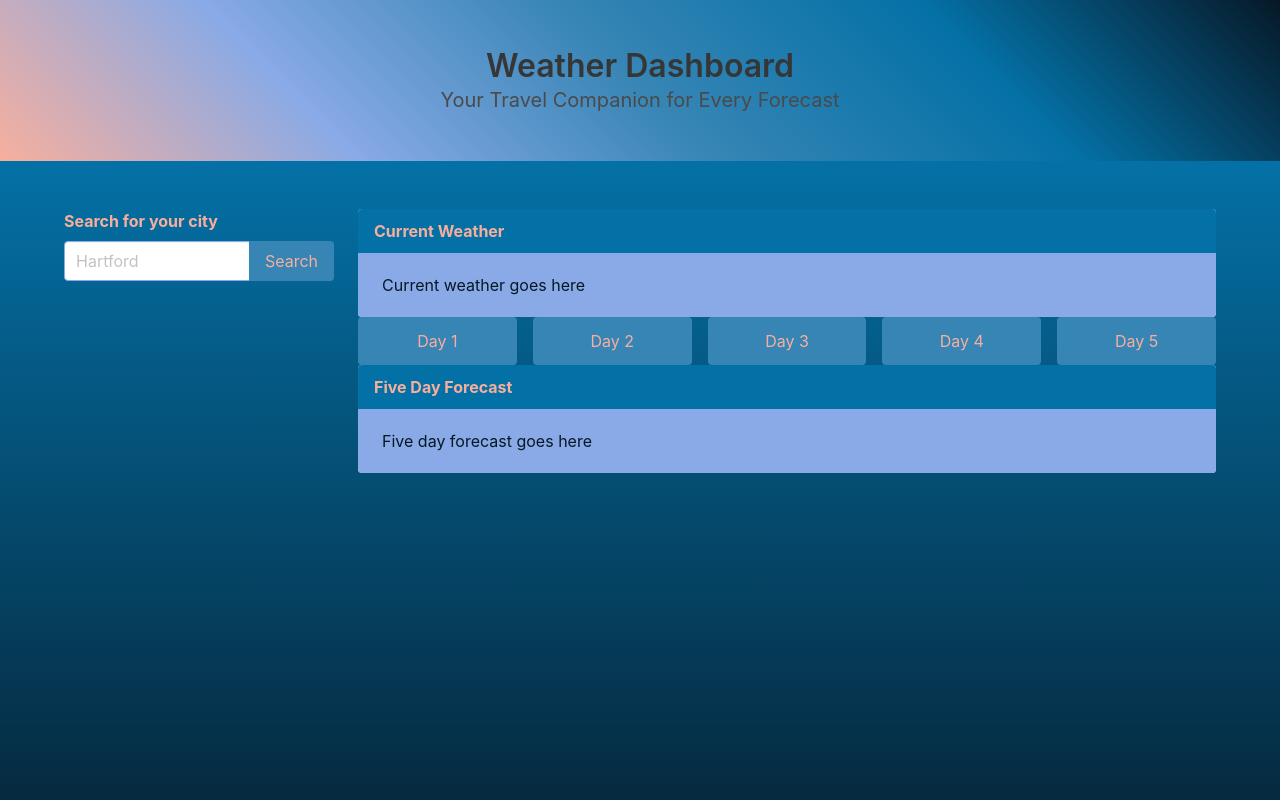
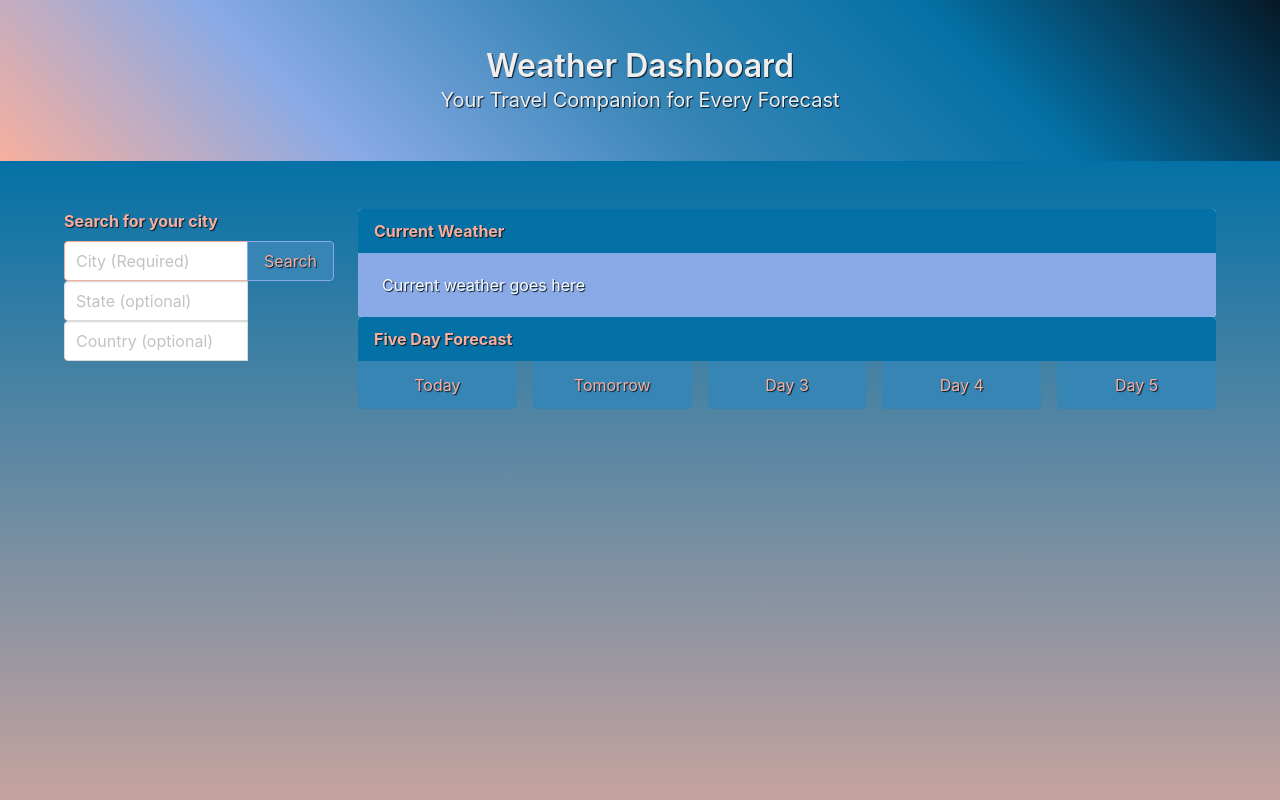
Before and after one commit to KitKatKernel/Weather-Dashboard, a plain HTML site: page index.html in a window 1280 px wide. Shown: the top 800 px of the page. Drawn offline with nearby package versions, Linux system fonts and the light colour scheme.

Commit message:
Updated index.html, styles.css, script.js.  Started working on API functionality in script.js.  Updated index.html to include state and country optionals, may remove if not needed later.  Did test API and my town returned the top result in england, so that's my solution for now.  Stylized some more of the page in style.css to look like dusk, morning, afternoon, sunset, night colors.

```diff
--- a/assets/css/style.css
+++ b/assets/css/style.css
@@ -32,42 +32,65 @@
     --gradient-radial: radial-gradient(var(--melon), var(--vista-blue), var(--blue-ncs), var(--honolulu-blue), var(--rich-black));
   }
 
+  .title {
+    color: #eeeeee;
+    text-shadow: 1px 1px 1px var(--rich-black-hsl);
+  }
+
+  .subtitle {
+    color: #eeeeee;
+    text-shadow: 1px 1px 1px var(--rich-black-hsl);
+  }
+
   .gradient-background {
-    background: linear-gradient(var(--honolulu-blue), var(--rich-black));
+    background: linear-gradient(var(--honolulu-blue), var(--melon));
     color: var(--melon);
     height: 100vh;
   }
 
-  .city-button {
-    border: none;
+   .search-label {
+    color: var(--melon);
+    text-shadow: 1px 1px 1px var(--rich-black-hsl);
   }
 
-  .search-label {
-    color: var(--melon);
-  }
-
-  .container {
+   .container {
     max-width: 600px;
     margin: 0 auto;
   }
 
-  .weather-header {
+   .weather-header {
     background: var(--gradient-top-right);
     color: var(--rich-black);
+    position: relative;
+  }
+
+  .weather-header::after {
+    display: block;
+    height: 3px;
+    background: var(--gradient-bottom-left);
+    position: absolute;
+    bottom: 0;
+    left: 0;
+    width: 100%;
   }
 
   .city-input {
-    border-color: var(--vista-blue);
+    border-color: var(--melon);
+    border-width: 1px;
   }
 
   .city-button {
     background-color: var(--blue-ncs);
     color: var(--melon);
+    text-shadow: 1px 1px 1px var(--rich-black-hsl);
+    border-color: var(--vista-blue);
+    border-width: 1px;
   }
 
   .message-header {
     background-color: var(--honolulu-blue);
     color: var(--melon);
+    text-shadow: 1px 1px 1px var(--rich-black-hsl);
   }
 
   .message-body {
@@ -83,8 +106,14 @@
   .cell {
     background-color: var(--blue-ncs);
     color: var(--melon);
+    text-shadow: 1px 1px 1px var(--rich-black-hsl);
     padding: 1rem;
     border-radius: 0.25rem;
     flex: 1;
     text-align: center;
   }
+
+  .message-header+.message-body {
+    color: white;
+    text-shadow: 1px 1px 1px var(--rich-black);
+  }
--- a/index.html
+++ b/index.html
@@ -8,13 +8,14 @@
   <link rel="stylesheet" href="assets/css/style.css">
 </head>
 <body>
+  <!-- target is .weather-header -->
   <section class="hero has-text-centered weather-header">
     <div class="hero-body">
       <p class="title">Weather Dashboard</p>
       <p class="subtitle">Your Travel Companion for Every Forecast</p>
     </div>
   </section>
-
+  <!-- target is gradient-background -->
   <section class="section gradient-background">
     <div class="container">
       <div class="columns">
@@ -22,9 +23,13 @@
           <label class="label search-label">Search for your city</label>
           <div class="field has-addons">
             <div class="control">
-              <input class="input city-input" type="text" placeholder="Hartford">
+              <!-- target is .city-input -->
+              <input class="input city-input" type="text" placeholder="City (Required)">
+              <input class="input state-input" type="text" placeholder="State (optional)">
+              <input class="input country-input" type="text" placeholder="Country (optional)">
             </div>
             <div class="control">
+              <!-- target is .city-button -->
               <button class="button city-button">
                 Search
               </button>
@@ -41,24 +46,21 @@
             </div>
           </article>
 
+          <article class="message mb-0">
+            <div class="message-header">
+              <p>Five Day Forecast</p>
+            </div>
+          </article>
           <div class="fixed-grid">
             <div class="grid">
-              <div class="cell py-3 px-4 day-1">Day 1</div>
-              <div class="cell py-3 px-4 day-2">Day 2</div>
+              <!-- targets are .day-1, .day-2, etc etc -->
+              <div class="cell py-3 px-4 day-1">Today</div>
+              <div class="cell py-3 px-4 day-2">Tomorrow</div>
               <div class="cell py-3 px-4 day-3">Day 3</div>
               <div class="cell py-3 px-4 day-4">Day 4</div>
               <div class="cell py-3 px-4 day-5">Day 5</div>
             </div>
           </div>
-
-          <article class="message mb-0">
-            <div class="message-header">
-              <p>Five Day Forecast</p>
-            </div>
-            <div class="message-body">
-              Five day forecast goes here
-            </div>
-          </article>
         </div>
       </div>
     </div>
```
Also changed, not shown: assets/js/script.js (+6 -2 lines).
